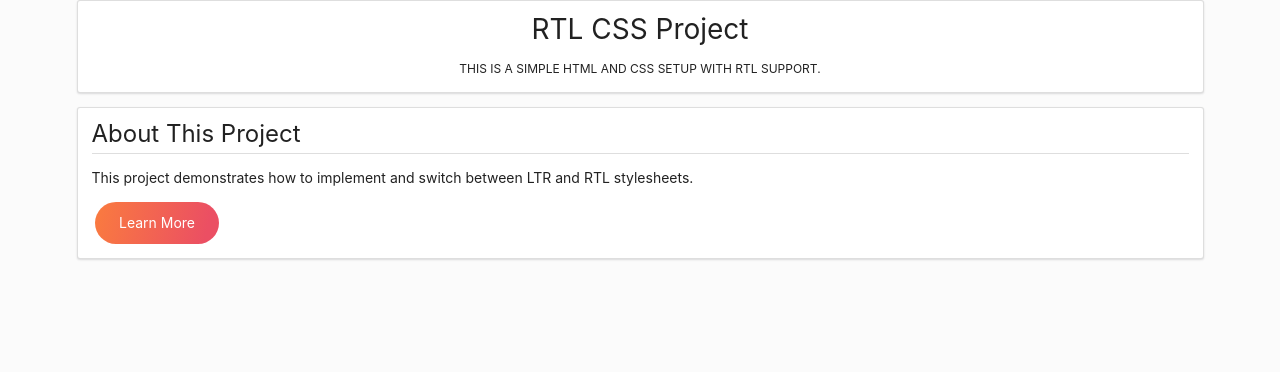
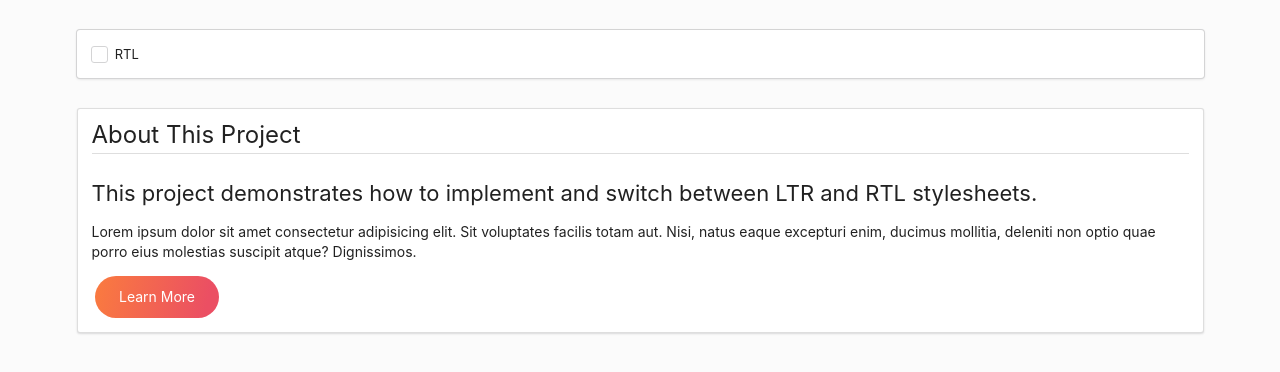
Before and after one commit to savindi7/poc_rtlcss, a website: page index.html in a window 1280 px wide. Drawn offline with Linux system fonts and the light colour scheme.

Commit message:
add a toggle to switch RTL in runtime

```diff
--- a/index.html
+++ b/index.html
@@ -1,23 +1,34 @@
 <!DOCTYPE html>
 <html lang="en">
+
 <head>
     <meta charset="UTF-8">
     <meta name="viewport" content="width=device-width, initial-scale=1.0">
-    <title>My Web Project</title>
+    <title>RTL</title>
+    <link id="theme-stylesheet" rel="stylesheet" href="css/theme.min.css">
     <link id="theme-stylesheet" rel="stylesheet" href="css/theme.rtl.min.css">
 </head>
+
 <body>
+    <div class="ui divider hidden"></div>
     <div class="ui container">
-        <header class="ui segment">
-            <h1 class="ui center aligned header">RTL CSS Project</h1>
-            <p class="ui center aligned sub header">This is a simple HTML and CSS setup with RTL support.</p>
-        </header>
-
+        <div class="ui fluid card">
+            <div class="content">
+                <div class="ui checkbox"><input id="rtl-checkbox" type="checkbox"/><label>RTL</label></div>
+            </div>
+        </div>
+    </div>
+    <div class="ui divider hidden"></div>
+    <div class="ui container">
         <main class="ui segment">
             <div class="ui stackable grid">
                 <div class="sixteen wide column">
                     <h2 class="ui dividing header">About This Project</h2>
-                    <p>This project demonstrates how to implement and switch between LTR and RTL stylesheets.</p>
+                    <h3>This project demonstrates how to implement and switch between LTR and RTL stylesheets.</h3>
+
+                    <p>Lorem ipsum dolor sit amet consectetur adipisicing elit. Sit voluptates facilis totam aut. Nisi,
+                        natus eaque excepturi enim, ducimus mollitia, deleniti non optio quae porro eius molestias
+                        suscipit atque? Dignissimos.</p>
                     <button class="ui primary button">Learn More</button>
                 </div>
             </div>
--- a/index.js
+++ b/index.js
@@ -1,6 +1,12 @@
-const isRTL = true; // Example condition
-const stylesheetPath = isRTL
-    ? 'css/theme.rtl.min.css'
-    : 'css/theme.min.css';
-
-document.getElementById('theme-stylesheet').setAttribute('href', stylesheetPath);
+document.addEventListener('DOMContentLoaded', function() {
+    const checkbox = document.getElementById('rtl-checkbox');
+    if (checkbox) {
+      checkbox.addEventListener('change', function() {
+        if (this.checked) {
+          document.documentElement.setAttribute('dir', 'rtl');
+        } else {
+          document.documentElement.removeAttribute('dir');
+        }
+      });
+    }
+  });
--- a/package.json
+++ b/package.json
@@ -3,14 +3,13 @@
     "css-loader": "^7.1.2",
     "mini-css-extract-plugin": "^2.9.2",
     "rtlcss": "^4.3.0",
-    "style-loader": "^4.0.0",
-    "vercel": "^39.2.2"
+    "style-loader": "^4.0.0"
   },
   "name": "rtlcss_poc",
   "version": "1.0.0",
   "main": "index.js",
   "scripts": {
-    "start": "vercel serve .",
+    "start": "serve",
     "build": "node scripts/build.js",
     "test": "echo \"Error: no test specified\" && exit 1"
   },
```
Also changed, not shown: scripts/build.js (+2 -17 lines), dist/index.html, 1 other file.
